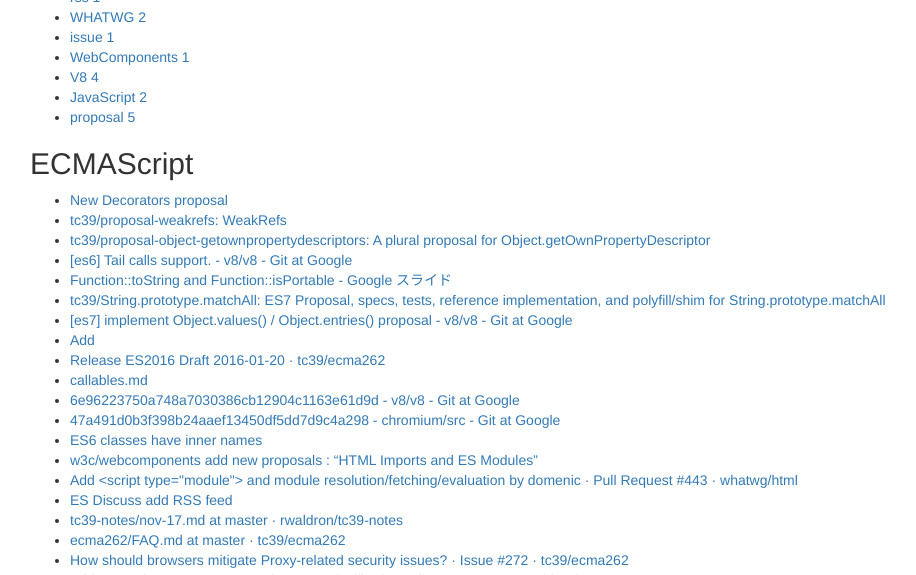
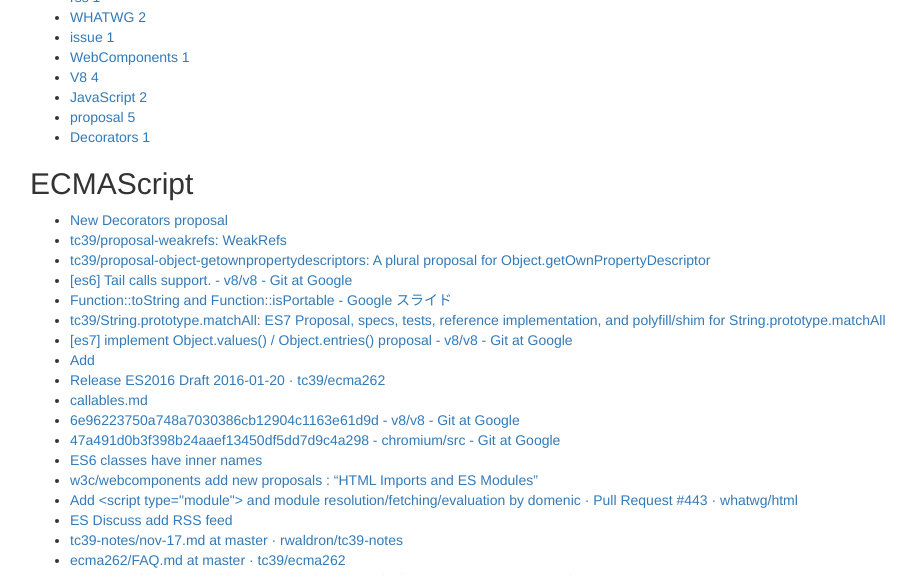
Before and after one commit to ecmascript-daily/ecmascript-daily.github.com, a Jekyll site: the page built from tags.html, in a window 1280 px wide and 900 px high, cut to the strip 325-900 px from the top of the window. Shown: the whole strip, without its empty margins (40-956 px from the left). Built offline with Jekyll 4.4.1, drawn with Linux system fonts in a browser that asks for light colours; nearby versions of some CDN libraries; library files that are not in the unit come from our copies; Markdown is read by kramdown in place of the engine named in the settings; comment, search, counter and statistics services are not loaded; some of the changed text lies outside the part shown.

Commit message:
Update 2016-01-28-stage0-descorator-related.md

```diff
--- a/_posts/2016/2016-01-28-stage0-descorator-related.md
+++ b/_posts/2016/2016-01-28-stage0-descorator-related.md
@@ -6,6 +6,8 @@
 tags:
   - ECMAScript
   - proposal
+  - Decorators
+
 ---
 New two proposals are written by Angular Team and Yehuda Katz.
 
```
